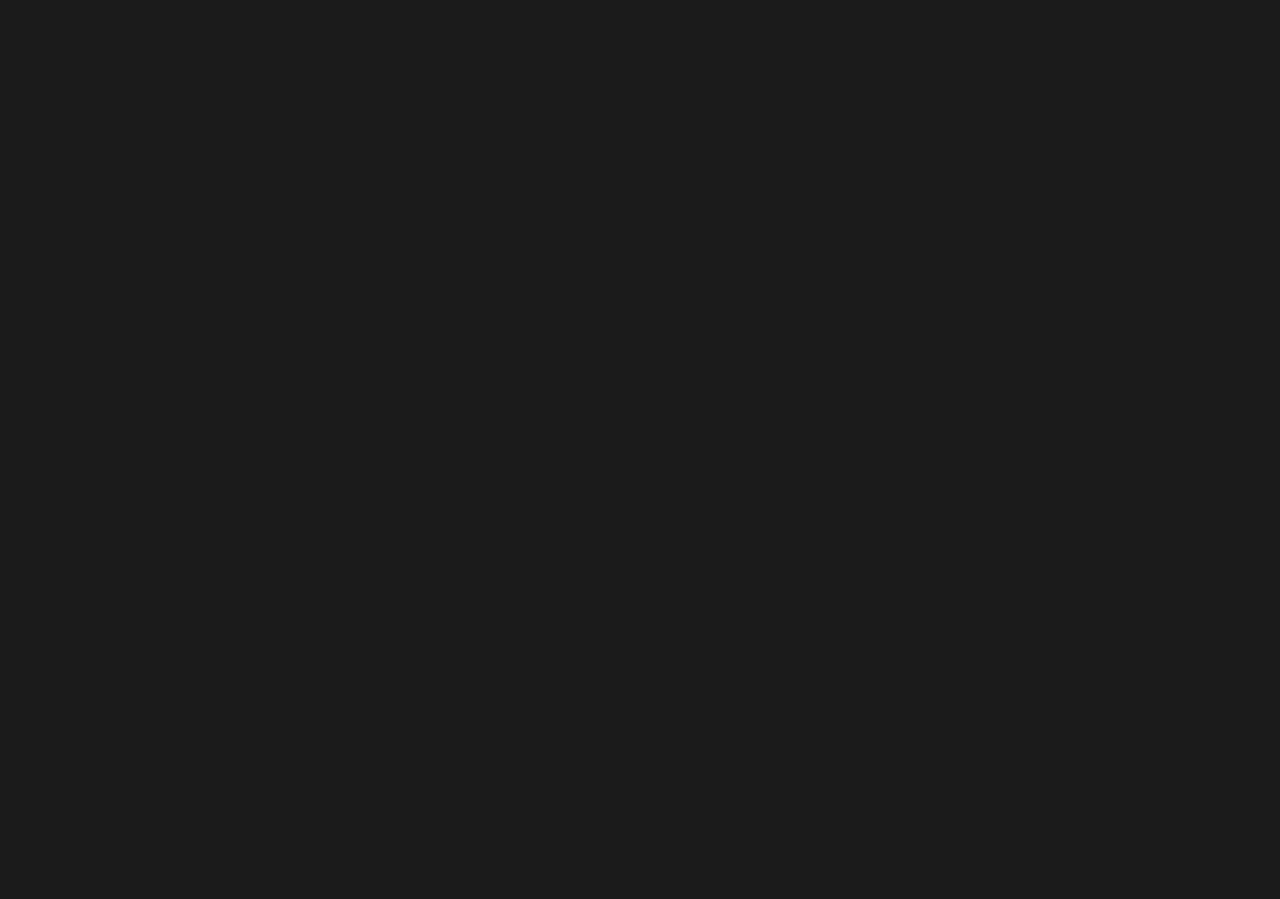
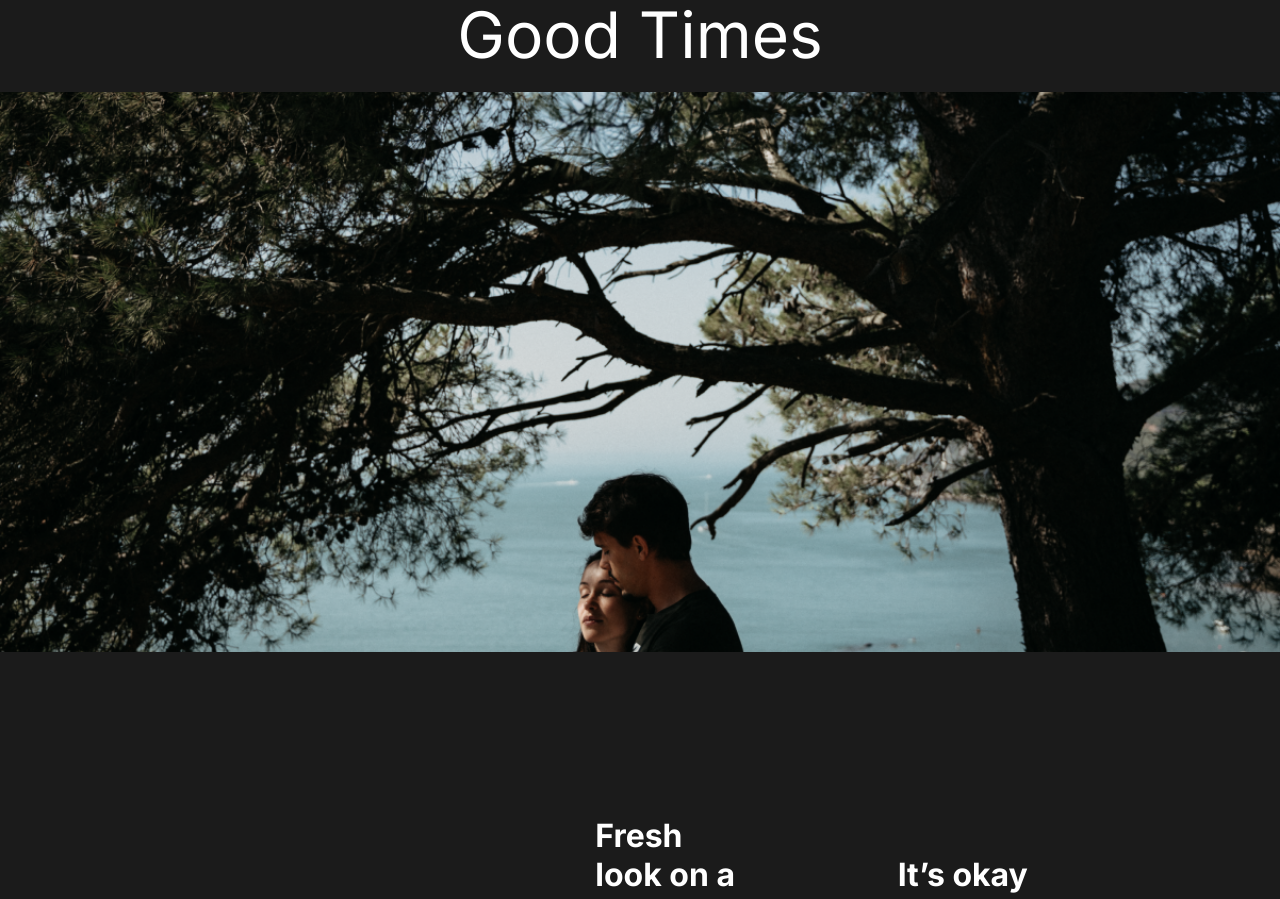
Before and after one commit to assassin0210/summary, a React (Create React App) app: page /work/good-times in a window 1280 px wide. Shown: the part 148-1047 px from the top of the page. Before the commit the page ends 800 px from the top, so only its background shows below. Built offline with nearby package versions, Linux system fonts and the light colour scheme.

Commit message:
12 motion

```diff
--- a/src/App.js
+++ b/src/App.js
@@ -4,6 +4,7 @@
 import { ContactUs } from "./pages/ContactUs";
 import { OurWork } from "./pages/OurWork";
 import { Route, Switch } from "react-router-dom";
+import { MovieDetail } from "./pages/MovieDetail";
 
 function App() {
   return (
@@ -12,8 +13,9 @@
       <Nav />
       <Switch>
         <Route path="/" exact component={AboutUs} />
-        <Route path="/contactUs" component={ContactUs} />
-        <Route path="/ourWork" component={OurWork} />
+        <Route path="/contact" component={ContactUs} />
+        <Route path="/work/:id" component={MovieDetail} />
+        <Route path="/work" exact component={OurWork} />
       </Switch>
     </div>
   );
--- /dev/null
+++ b/src/MoovieState.js
@@ -0,0 +1,73 @@
+export const MovieState = () => {
+  return [
+    {
+      title: "The Athlete",
+      mainImg: require("./img/small_1.png").default,
+      secondaryImg: require("./img/athlete2.png").default,
+      url: "/work/the-athlete",
+      awards: [
+        {
+          title: "Truly A masterpiece",
+          description:
+            "“Lorem Ipsum is simply dummy text of the printing and typesetting industry.”",
+        },
+        {
+          title: "Fresh look on a brutal sport.",
+          description:
+            "“Lorem Ipsum is simply dummy text of the printing and typesetting industry.”",
+        },
+        {
+          title: "It’s okay lmao.",
+          description:
+            "“Lorem Ipsum is simply dummy text of the printing and typesetting industry.”",
+        },
+      ],
+    },
+    {
+      title: "Good Times",
+      mainImg: require("./img/small_3.png").default,
+      url: "/work/good-times",
+      secondaryImg: require("./img/good-times2.jpg").default,
+      awards: [
+        {
+          title: "Truly A masterpiece",
+          description:
+            "“Lorem Ipsum is simply dummy text of the printing and typesetting industry.”",
+        },
+        {
+          title: "Fresh look on a brutal sport.",
+          description:
+            "“Lorem Ipsum is simply dummy text of the printing and typesetting industry.”",
+        },
+        {
+          title: "It’s okay lmao.",
+          description:
+            "“Lorem Ipsum is simply dummy text of the printing and typesetting industry.”",
+        },
+      ],
+    },
+    {
+      title: "The Racer",
+      mainImg: require("./img/small_2.png").default,
+      url: "/work/the-racer",
+      secondaryImg: require("./img/the-racer2.jpg").default,
+      awards: [
+        {
+          title: "Truly A masterpiece",
+          description:
+            "“Lorem Ipsum is simply dummy text of the printing and typesetting industry.”",
+        },
+        {
+          title: "Fresh look on a brutal sport.",
+          description:
+            "“Lorem Ipsum is simply dummy text of the printing and typesetting industry.”",
+        },
+        {
+          title: "It’s okay lmao.",
+          description:
+            "“Lorem Ipsum is simply dummy text of the printing and typesetting industry.”",
+        },
+      ],
+    },
+  ];
+};
--- a/src/components/Nav.js
+++ b/src/components/Nav.js
@@ -14,10 +14,10 @@
           <Link to="/">1. About Us</Link>
         </li>
         <li>
-          <Link to="/contactUs"> 2. Contact Us</Link>
+          <Link to="/work">3. Our Work</Link>
         </li>
         <li>
-          <Link to="/ourWork">3. Our Work</Link>
+          <Link to="/contact"> 2. Contact Us</Link>
         </li>
       </ul>
     </NavStyle>
--- /dev/null
+++ b/src/pages/MovieDetail.js
@@ -0,0 +1,110 @@
+import { useHistory } from "react-router-dom";
+import { useEffect, useState } from "react";
+import styled from "styled-components";
+import { MovieState } from "../MoovieState";
+
+export const MovieDetail = () => {
+  const history = useHistory();
+  const url = history.location.pathname;
+  const [movies] = useState(MovieState);
+  const [movie, setMovie] = useState(null);
+
+  useEffect(() => {
+    const currentMovie = movies.filter((stateMovie) => stateMovie.url === url);
+    setMovie(currentMovie[0]);
+  }, [movie, movies, url]);
+
+  return (
+    <>
+      {movie && (
+        <Details>
+          <HeadLine>
+            <h2>{movie.title}</h2>
+            <img src={movie.mainImg} alt="" />
+          </HeadLine>
+          <Awards>
+            {movie.awards.map((award, index) => (
+              <Award
+                description={award.description}
+                title={award.title}
+                key={index + award.title}
+              />
+            ))}
+          </Awards>
+          <ImagesDisplay>
+            <img src={movie.secondaryImg} alt="" />
+          </ImagesDisplay>
+        </Details>
+      )}
+    </>
+  );
+};
+
+const Award = ({ description, title }) => {
+  return (
+    <AwardStyle>
+      <h3>{title}</h3>
+      <div className="line" />
+      <p>{description}</p>
+    </AwardStyle>
+  );
+};
+
+const ImagesDisplay = styled.div`
+  min-height: 50vh;
+
+  img {
+    width: 100%;
+    object-fit: cover;
+  }
+`;
+
+const AwardStyle = styled.div`
+  padding: 5rem;
+
+  h3 {
+    font-size: 2rem;
+  }
+
+  .line {
+    width: 100%;
+    background: #23d997;
+    height: 0.5rem;
+    margin: 1rem 0;
+  }
+
+  p {
+    padding: 2rem 0;
+  }
+`;
+
+const Awards = styled.div`
+  min-height: 80vh;
+  display: flex;
+  margin: 5rem 10rem;
+  align-items: center;
+  justify-content: space-around;
+`;
+
+const Details = styled.div`
+  color: white;
+`;
+
+const HeadLine = styled.div`
+  min-height: 90vh;
+  padding-top: 20vh;
+  position: relative;
+
+  h2 {
+    position: absolute;
+    top: 10%;
+    left: 50%;
+    transform: translate(-50%, -10%);
+  }
+
+  img {
+    width: 100%;
+    height: 70vh;
+    object-fit: cover;
+  }
+`;
--- a/src/pages/OurWork.js
+++ b/src/pages/OurWork.js
@@ -2,19 +2,28 @@
 import { Link } from "react-router-dom";
 
 export const OurWork = () => {
-  const Text = {
-    0: "The Athlete",
-    1: "The Racer",
-    2: "Good Times",
+  const state = {
+    0: {
+      text: "The Athlete",
+      link: "/work/the-athlete",
+    },
+    1: {
+      text: "The Racer",
+      link: "/work/the-racer",
+    },
+    2: {
+      text: "Good Times",
+      link: "/work/good-times",
+    },
   };
 
   return (
     <Work>
       {[...new Array(3)].map((_, index) => (
         <Movie>
-          <h2>{Text[index]}</h2>
+          <h2>{state[index].text}</h2>
           <div className="line" />
-          <Link key={index}>
+          <Link to={state[index].link} key={index}>
             <img
               src={require(`../img/small_${index + 1}.png`).default}
               alt=""
```
Also changed, not shown: src/components/AboutSection.js (+8 -7 lines), src/img/good-times2.jpg (added), src/img/the-racer2.jpg (added).
